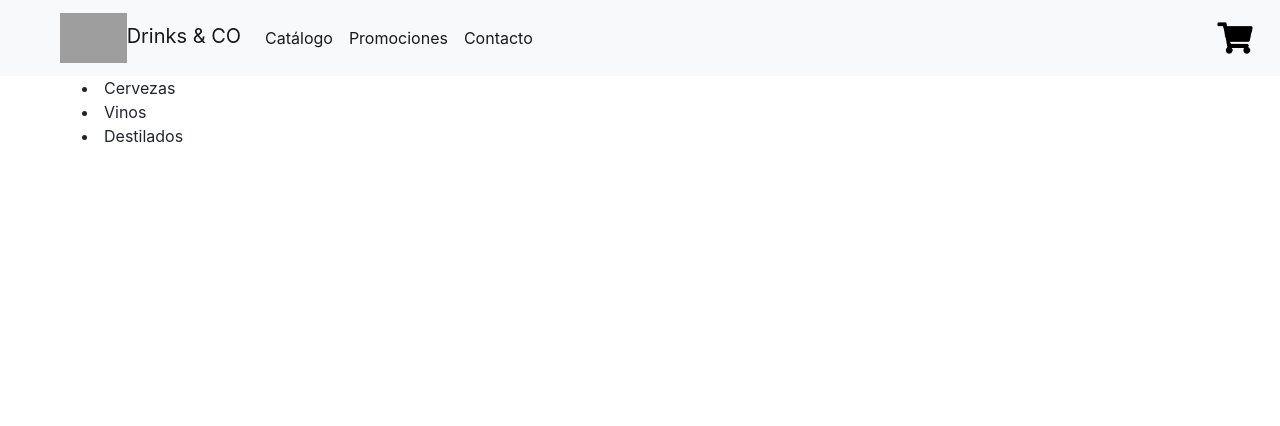
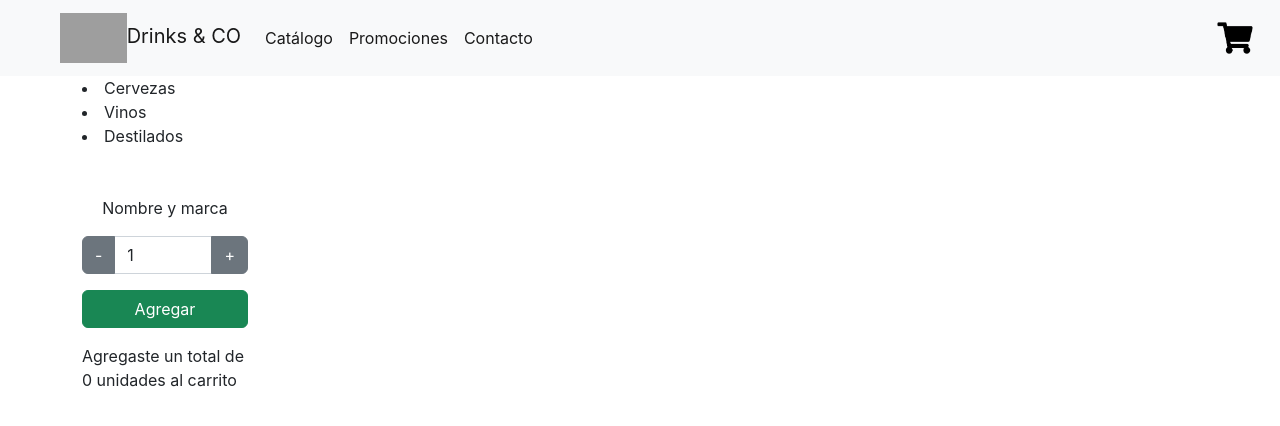
Before and after one commit to MartinHamann/ReactJS.Coder, a React (Create React App) app: page / in a window 1280 px wide. Shown: the top 426 px of the page. Built offline with nearby package versions, Linux system fonts and the light colour scheme; grey boxes are pictures that could not be loaded.

Commit message:
Agregue componente itemCount.jsx

```diff
--- a/src/App.js
+++ b/src/App.js
@@ -1,4 +1,5 @@
 import './App.css';
+import ItemCount from './components/ItemCount';
 import ItemListContainer from './components/ItemListContainer/ItemListContainer';
 import NavBar from './components/NavBar';
 
@@ -10,6 +11,7 @@ function App() {
     <div>
       <NavBar />
       <ItemListContainer items={productos} />
+      <ItemCount stock={10} inicial={1} onAdd={0}/>
     </div>
   );
 }
--- /dev/null
+++ b/src/components/ItemCount.jsx
@@ -0,0 +1,48 @@
+import React from "react";
+import { useState } from "react";
+
+const ItemCount = ({stock, inicial, onAdd}) => {
+    const [cantidad, setCantidad] = useState(inicial);
+    const [itemStock, setItemStock] = useState(stock);
+    const [itemAdd, setItemAdd] = useState(onAdd);
+
+    const restarCantidad = (valor) => {
+        if (valor > 0) {
+            setCantidad(valor);
+        }
+    }
+
+    const aumentarCantidad = (valor) => {
+        if (valor <= itemStock) {
+            setCantidad(valor);
+        }
+    }
+
+    const agregarProductos = () => {
+        if (cantidad <= itemStock) {
+            setItemStock(itemStock - cantidad);
+            setItemAdd(itemAdd + cantidad);
+        }
+    }
+
+    return (
+        <div className="container py-5">
+            <div className="row">
+                <div className="col-md-2">
+                    <p className="text-center">Nombre y marca</p>
+                    <div className="input-group">
+                        <input type="button" className="btn btn-secondary" value="-" onClick={() => {restarCantidad(cantidad - 1)}} />
+                        <input type="text" className="form-control" value={cantidad} onChange={() => {}} />
+                        <input type="button" className="btn btn-secondary" value="+" onClick={() => {aumentarCantidad(cantidad + 1)}} />
+                    </div>
+                    <div className="d-grid gap-2 py-3">
+                        <input type="button" className="btn btn-success" value="Agregar" onClick={() => {agregarProductos()}} />
+                    </div>
+                    <p>Agregaste un total de {itemAdd} unidades al carrito</p>
+                </div>
+            </div>
+        </div>
+    )
+};
+
+export default ItemCount;
```
